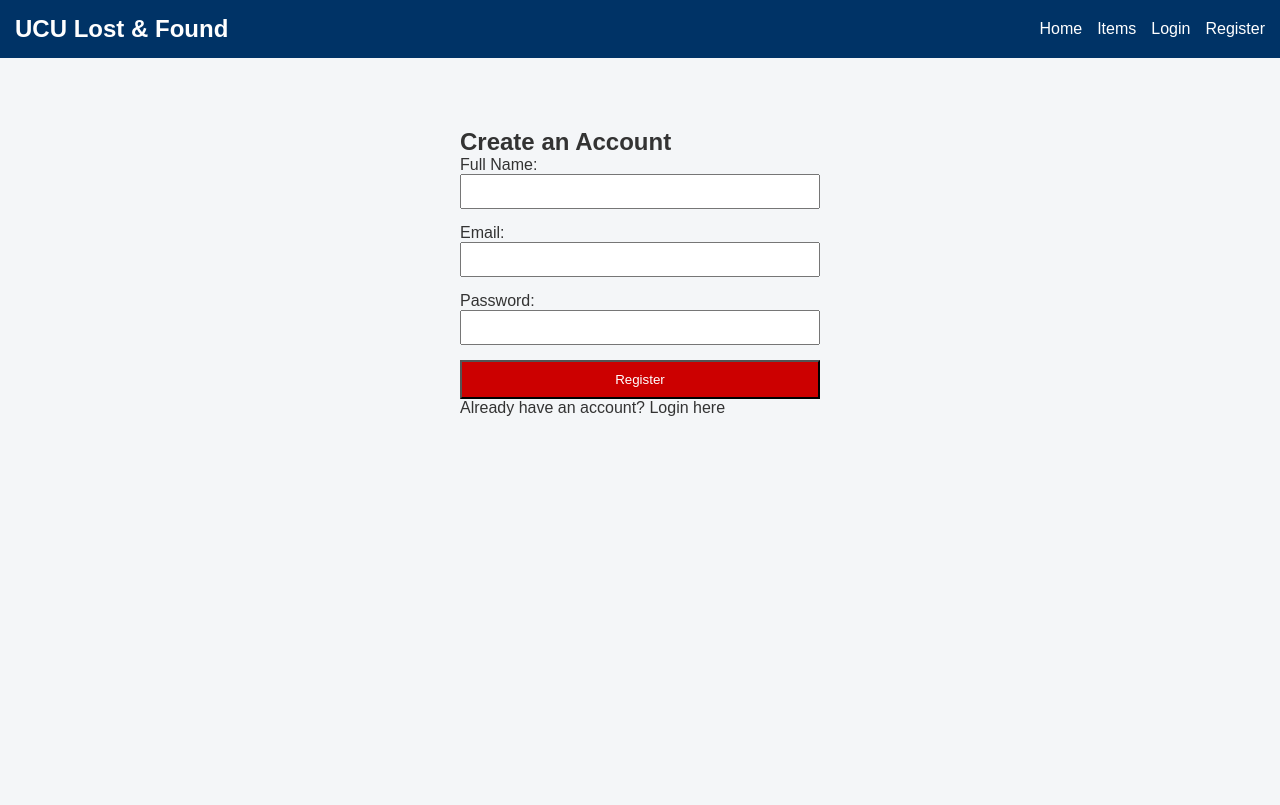
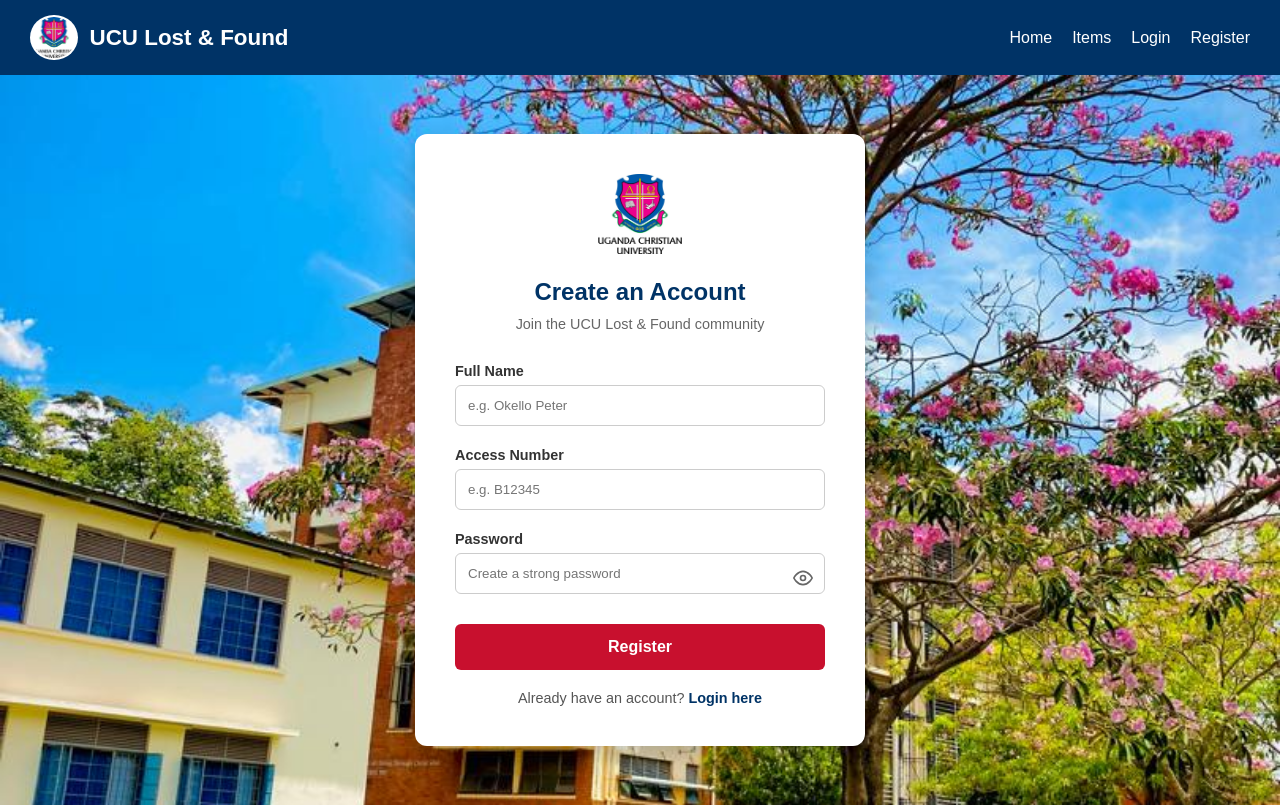
Before and after one commit to hadijahkaramagi7-ctrl/UCU_LOST_AND_FOUND, a React app in the folder frontend/: page /register in a window 1280 px wide. Built offline with nearby package versions, Linux system fonts and the light colour scheme; the HTML template or start-up script is replaced by a standard one.

Commit message:
feat: finalize UI, fix login access number logic, and add show/hide password

```diff
--- a/frontend/src/components/Navbar.jsx
+++ b/frontend/src/components/Navbar.jsx
@@ -3,49 +3,86 @@ import { Link, useNavigate } from "react-router-dom";
 export default function Navbar() {
   const navigate = useNavigate();
 
-  // Check if a user is logged in
+  // Check if a user is currently logged in
   const userString = localStorage.getItem("user");
   const user = userString ? JSON.parse(userString) : null;
 
   const handleLogout = () => {
-    // Clear the user session
+    // Clear the session from the browser
     localStorage.removeItem("token");
     localStorage.removeItem("user");
-    // Redirect to login page
+
+    // Redirect to login page and refresh to update the navbar
     navigate("/login");
-    // Force a page reload to update the navbar
     window.location.reload();
   };
 
   return (
     <nav
       style={{
-        padding: "15px",
+        padding: "15px 30px",
         backgroundColor: "#003366",
         display: "flex",
         justifyContent: "space-between",
         alignItems: "center",
+        boxShadow: "0 2px 10px rgba(0,0,0,0.1)",
       }}
     >
-      <h2 style={{ color: "white", margin: 0 }}>UCU Lost & Found</h2>
-      <div style={{ display: "flex", gap: "15px", alignItems: "center" }}>
-        <Link to="/" style={{ color: "white", textDecoration: "none" }}>
+      {/* Logo and Brand Name */}
+      <Link
+        to="/"
+        style={{
+          display: "flex",
+          alignItems: "center",
+          gap: "12px",
+          textDecoration: "none",
+        }}
+      >
+        <img
+          src="/ucu-logo.jpg"
+          alt="UCU Logo"
+          style={{
+            height: "45px",
+            borderRadius: "50%",
+            backgroundColor: "white",
+            padding: "2px",
+          }}
+        />
+        <h2 style={{ color: "white", margin: 0, fontSize: "1.4rem" }}>
+          UCU Lost & Found
+        </h2>
+      </Link>
+
+      {/* Navigation Links */}
+      <div style={{ display: "flex", gap: "20px", alignItems: "center" }}>
+        <Link
+          to="/"
+          style={{ color: "white", textDecoration: "none", fontWeight: "500" }}
+        >
           Home
         </Link>
-        <Link to="/items" style={{ color: "white", textDecoration: "none" }}>
+        <Link
+          to="/items"
+          style={{ color: "white", textDecoration: "none", fontWeight: "500" }}
+        >
           Items
         </Link>
 
+        {/* If a user is logged in, show these links */}
         {user ? (
           <>
             <Link
               to="/claims"
-              style={{ color: "white", textDecoration: "none" }}
+              style={{
+                color: "white",
+                textDecoration: "none",
+                fontWeight: "500",
+              }}
             >
               Claims
             </Link>
 
-            {/* ONLY show Admin link if the user role is 'admin' */}
+            {/* ONLY show this link if their role is 'admin' */}
             {user.role === "admin" && (
               <Link
                 to="/admin"
@@ -59,31 +96,43 @@ export default function Navbar() {
               </Link>
             )}
 
+            {/* Logout Button (Shows for Students and Admins) */}
             <button
               onClick={handleLogout}
               style={{
-                padding: "5px 10px",
-                backgroundColor: "#cc0000",
+                padding: "8px 16px",
+                backgroundColor: "#c8102e",
                 color: "white",
                 border: "none",
+                borderRadius: "4px",
                 cursor: "pointer",
-                borderRadius: "4px",
+                fontWeight: "bold",
+                fontSize: "0.9rem",
               }}
             >
               Logout
             </button>
           </>
         ) : (
+          /* If NO user is logged in, show Login and Register */
           <>
             <Link
               to="/login"
-              style={{ color: "white", textDecoration: "none" }}
+              style={{
+                color: "white",
+                textDecoration: "none",
+                fontWeight: "500",
+              }}
             >
               Login
             </Link>
             <Link
               to="/register"
-              style={{ color: "white", textDecoration: "none" }}
+              style={{
+                color: "white",
+                textDecoration: "none",
+                fontWeight: "500",
+              }}
             >
               Register
             </Link>
--- a/frontend/src/pages/Login.jsx
+++ b/frontend/src/pages/Login.jsx
@@ -6,17 +6,21 @@ export default function Login() {
   const [email, setEmail] = useState("");
   const [password, setPassword] = useState("");
   const [error, setError] = useState("");
+  const [showPassword, setShowPassword] = useState(false);
   const navigate = useNavigate();
 
   const handleLogin = async (e) => {
     e.preventDefault();
     setError("");
 
+    // This line automatically adds the UCU domain to the access number
+    const fullEmail = `${email.toLowerCase()}@students.ucu.ac.ug`;
+
     try {
       const response = await axios.post(
         "http://localhost:5000/api/auth/login",
         {
-          email: email,
+          email: fullEmail, // <-- We send the fullEmail here now!
           password: password,
         },
       );
@@ -24,7 +28,6 @@ export default function Login() {
       localStorage.setItem("token", response.data.token);
       localStorage.setItem("user", JSON.stringify(response.data.user));
 
-      // Force a page reload to update the Navbar immediately
       window.location.href = "/";
     } catch (err) {
       if (err.response && err.response.data) {
@@ -39,16 +42,16 @@ export default function Login() {
     <div
       style={{
         minHeight: "calc(100vh - 70px)",
-        backgroundImage: 'url("/ucu-campus.jpg")', // Make sure this image is also in the public folder!
+        backgroundImage: 'url("/ucu-campus.jpg")',
         backgroundSize: "cover",
         backgroundPosition: "center",
+        backgroundAttachment: "fixed",
         display: "flex",
         alignItems: "center",
         justifyContent: "center",
         padding: "20px",
       }}
     >
-      {/* White Login Card */}
       <div
         style={{
           backgroundColor: "white",
@@ -60,7 +63,6 @@ export default function Login() {
           textAlign: "center",
         }}
       >
-        {/* Logo and Header */}
         <img
           src="/ucu-logo.jpg"
           alt="UCU Logo"
@@ -104,10 +106,10 @@ export default function Login() {
             <label
               style={{ fontWeight: "bold", fontSize: "0.9rem", color: "#333" }}
             >
-              Email Address
+              Access Number
             </label>
             <input
-              type="email"
+              type="text"
               value={email}
               onChange={(e) => setEmail(e.target.value)}
               style={{
@@ -118,23 +120,24 @@ export default function Login() {
                 borderRadius: "6px",
                 boxSizing: "border-box",
               }}
-              placeholder="student@ucu.ac.ug"
+              placeholder="e.g. B36758"
               required
             />
           </div>
-          <div style={{ textAlign: "left" }}>
+          <div style={{ textAlign: "left", position: "relative" }}>
             <label
               style={{ fontWeight: "bold", fontSize: "0.9rem", color: "#333" }}
             >
               Password
             </label>
             <input
-              type="password"
+              type={showPassword ? "text" : "password"}
               value={password}
               onChange={(e) => setPassword(e.target.value)}
               style={{
                 width: "100%",
                 padding: "12px",
+                paddingRight: "40px",
                 marginTop: "5px",
                 border: "1px solid #ccc",
                 borderRadius: "6px",
@@ -143,12 +146,63 @@ export default function Login() {
               placeholder="••••••••"
               required
             />
+
+            {/* Eye Icon Toggle */}
+            <button
+              type="button"
+              onClick={() => setShowPassword(!showPassword)}
+              style={{
+                position: "absolute",
+                right: "12px",
+                top: "38px",
+                background: "none",
+                border: "none",
+                cursor: "pointer",
+                color: "#666",
+                display: "flex",
+                alignItems: "center",
+              }}
+            >
+              {showPassword ? (
+                // Eye Off (Hide)
+                <svg
+                  xmlns="http://www.w3.org/2000/svg"
+                  width="20"
+                  height="20"
+                  viewBox="0 0 24 24"
+                  fill="none"
+                  stroke="currentColor"
+                  strokeWidth="2"
+                  strokeLinecap="round"
+                  strokeLinejoin="round"
+                >
+                  <path d="M17.94 17.94A10.07 10.07 0 0 1 12 20c-7 0-11-8-11-8a18.45 18.45 0 0 1 5.06-5.94M9.9 4.24A9.12 9.12 0 0 1 12 4c7 0 11 8 11 8a18.5 18.5 0 0 1-2.16 3.19m-6.72-1.07a3 3 0 1 1-4.24-4.24"></path>
+                  <line x1="1" y1="1" x2="23" y2="23"></line>
+                </svg>
+              ) : (
+                // Eye (Show)
+                <svg
+                  xmlns="http://www.w3.org/2000/svg"
+                  width="20"
+                  height="20"
+                  viewBox="0 0 24 24"
+                  fill="none"
+                  stroke="currentColor"
+                  strokeWidth="2"
+                  strokeLinecap="round"
+                  strokeLinejoin="round"
+                >
+                  <path d="M1 12s4-8 11-8 11 8 11 8-4 8-11 8-11-8-11-8z"></path>
+                  <circle cx="12" cy="12" r="3"></circle>
+                </svg>
+              )}
+            </button>
           </div>
           <button
             type="submit"
             style={{
               padding: "14px",
-              backgroundColor: "#cc0066",
+              backgroundColor: "#c8102e",
               color: "white",
               border: "none",
               borderRadius: "6px",
--- a/frontend/src/pages/Register.jsx
+++ b/frontend/src/pages/Register.jsx
@@ -4,20 +4,21 @@ import axios from "axios";
 
 export default function Register() {
   const [name, setName] = useState("");
-  const [email, setEmail] = useState("");
+  const [accessNumber, setAccessNumber] = useState("");
   const [password, setPassword] = useState("");
+  const [showPassword, setShowPassword] = useState(false);
   const navigate = useNavigate();
 
   const handleRegister = async (e) => {
     e.preventDefault();
+    const fullEmail = `${accessNumber.toLowerCase()}@students.ucu.ac.ug`;
 
     try {
       await axios.post("http://localhost:5000/api/auth/register", {
         name: name,
-        email: email,
+        email: fullEmail,
         password: password,
       });
-
       alert("Registration successful! Please log in.");
       navigate("/login");
     } catch (err) {
@@ -30,55 +31,203 @@ export default function Register() {
   };
 
   return (
-    <div style={{ maxWidth: "400px", margin: "50px auto", padding: "20px" }}>
-      <h2>Create an Account</h2>
+    <div
+      style={{
+        minHeight: "calc(100vh - 70px)",
+        backgroundImage: 'url("/ucu-campus.jpg")',
+        backgroundSize: "cover",
+        backgroundPosition: "center",
+        backgroundAttachment: "fixed",
+        display: "flex",
+        alignItems: "center",
+        justifyContent: "center",
+        padding: "20px",
+      }}
+    >
+      <div
+        style={{
+          backgroundColor: "white",
+          padding: "40px",
+          borderRadius: "12px",
+          boxShadow: "0 10px 25px rgba(0,0,0,0.2)",
+          width: "100%",
+          maxWidth: "450px",
+          textAlign: "center",
+        }}
+      >
+        <img
+          src="/ucu-logo.jpg"
+          alt="UCU Logo"
+          style={{ height: "80px", marginBottom: "20px" }}
+        />
+        <h2
+          style={{
+            color: "#003366",
+            margin: "0 0 10px 0",
+            fontSize: "1.5rem",
+            fontWeight: "bold",
+          }}
+        >
+          Create an Account
+        </h2>
+        <p style={{ color: "#666", fontSize: "0.9rem", marginBottom: "30px" }}>
+          Join the UCU Lost & Found community
+        </p>
 
         <form
           onSubmit={handleRegister}
-        style={{ display: "flex", flexDirection: "column", gap: "15px" }}
+          style={{ display: "flex", flexDirection: "column", gap: "20px" }}
         >
-        <div>
-          <label>Full Name:</label>
+          <div style={{ textAlign: "left" }}>
+            <label
+              style={{ fontWeight: "bold", fontSize: "0.9rem", color: "#333" }}
+            >
+              Full Name
+            </label>
             <input
               type="text"
               value={name}
               onChange={(e) => setName(e.target.value)}
-            style={{ width: "100%", padding: "8px" }}
+              style={{
+                width: "100%",
+                padding: "12px",
+                marginTop: "5px",
+                border: "1px solid #ccc",
+                borderRadius: "6px",
+                boxSizing: "border-box",
+              }}
+              placeholder="e.g. Okello Peter"
+              required
             />
           </div>
-        <div>
-          <label>Email:</label>
+          <div style={{ textAlign: "left" }}>
+            <label
+              style={{ fontWeight: "bold", fontSize: "0.9rem", color: "#333" }}
+            >
+              Access Number
+            </label>
             <input
-            type="email"
-            value={email}
-            onChange={(e) => setEmail(e.target.value)}
-            style={{ width: "100%", padding: "8px" }}
+              type="text"
+              value={accessNumber}
+              onChange={(e) => setAccessNumber(e.target.value)}
+              style={{
+                width: "100%",
+                padding: "12px",
+                marginTop: "5px",
+                border: "1px solid #ccc",
+                borderRadius: "6px",
+                boxSizing: "border-box",
+              }}
+              placeholder="e.g. B12345"
+              required
             />
           </div>
-        <div>
-          <label>Password:</label>
+          <div style={{ textAlign: "left", position: "relative" }}>
+            <label
+              style={{ fontWeight: "bold", fontSize: "0.9rem", color: "#333" }}
+            >
+              Password
+            </label>
             <input
-            type="password"
+              type={showPassword ? "text" : "password"}
               value={password}
               onChange={(e) => setPassword(e.target.value)}
-            style={{ width: "100%", padding: "8px" }}
+              style={{
+                width: "100%",
+                padding: "12px",
+                paddingRight: "40px",
+                marginTop: "5px",
+                border: "1px solid #ccc",
+                borderRadius: "6px",
+                boxSizing: "border-box",
+              }}
+              placeholder="Create a strong password"
+              required
             />
+
+            {/* Eye Icon Toggle */}
+            <button
+              type="button"
+              onClick={() => setShowPassword(!showPassword)}
+              style={{
+                position: "absolute",
+                right: "12px",
+                top: "38px",
+                background: "none",
+                border: "none",
+                cursor: "pointer",
+                color: "#666",
+                display: "flex",
+                alignItems: "center",
+              }}
+            >
+              {showPassword ? (
+                // Eye Off (Hide)
+                <svg
+                  xmlns="http://www.w3.org/2000/svg"
+                  width="20"
+                  height="20"
+                  viewBox="0 0 24 24"
+                  fill="none"
+                  stroke="currentColor"
+                  strokeWidth="2"
+                  strokeLinecap="round"
+                  strokeLinejoin="round"
+                >
+                  <path d="M17.94 17.94A10.07 10.07 0 0 1 12 20c-7 0-11-8-11-8a18.45 18.45 0 0 1 5.06-5.94M9.9 4.24A9.12 9.12 0 0 1 12 4c7 0 11 8 11 8a18.5 18.5 0 0 1-2.16 3.19m-6.72-1.07a3 3 0 1 1-4.24-4.24"></path>
+                  <line x1="1" y1="1" x2="23" y2="23"></line>
+                </svg>
+              ) : (
+                // Eye (Show)
+                <svg
+                  xmlns="http://www.w3.org/2000/svg"
+                  width="20"
+                  height="20"
+                  viewBox="0 0 24 24"
+                  fill="none"
+                  stroke="currentColor"
+                  strokeWidth="2"
+                  strokeLinecap="round"
+                  strokeLinejoin="round"
+                >
+                  <path d="M1 12s4-8 11-8 11 8 11 8-4 8-11 8-11-8-11-8z"></path>
+                  <circle cx="12" cy="12" r="3"></circle>
+                </svg>
+              )}
+            </button>
           </div>
           <button
             type="submit"
             style={{
-            padding: "10px",
-            backgroundColor: "#cc0000",
+              padding: "14px",
+              backgroundColor: "#c8102e",
               color: "white",
+              border: "none",
+              borderRadius: "6px",
+              fontSize: "1rem",
+              fontWeight: "bold",
+              cursor: "pointer",
+              marginTop: "10px",
             }}
           >
             Register
           </button>
         </form>
 
-      <p>
-        Already have an account? <Link to="/login">Login here</Link>
+        <p style={{ marginTop: "20px", fontSize: "0.9rem", color: "#555" }}>
+          Already have an account?{" "}
+          <Link
+            to="/login"
+            style={{
+              color: "#003366",
+              fontWeight: "bold",
+              textDecoration: "none",
+            }}
+          >
+            Login here
+          </Link>
         </p>
+      </div>
     </div>
   );
 }
```
Lines whose indentation alone changed are shown as unchanged.
